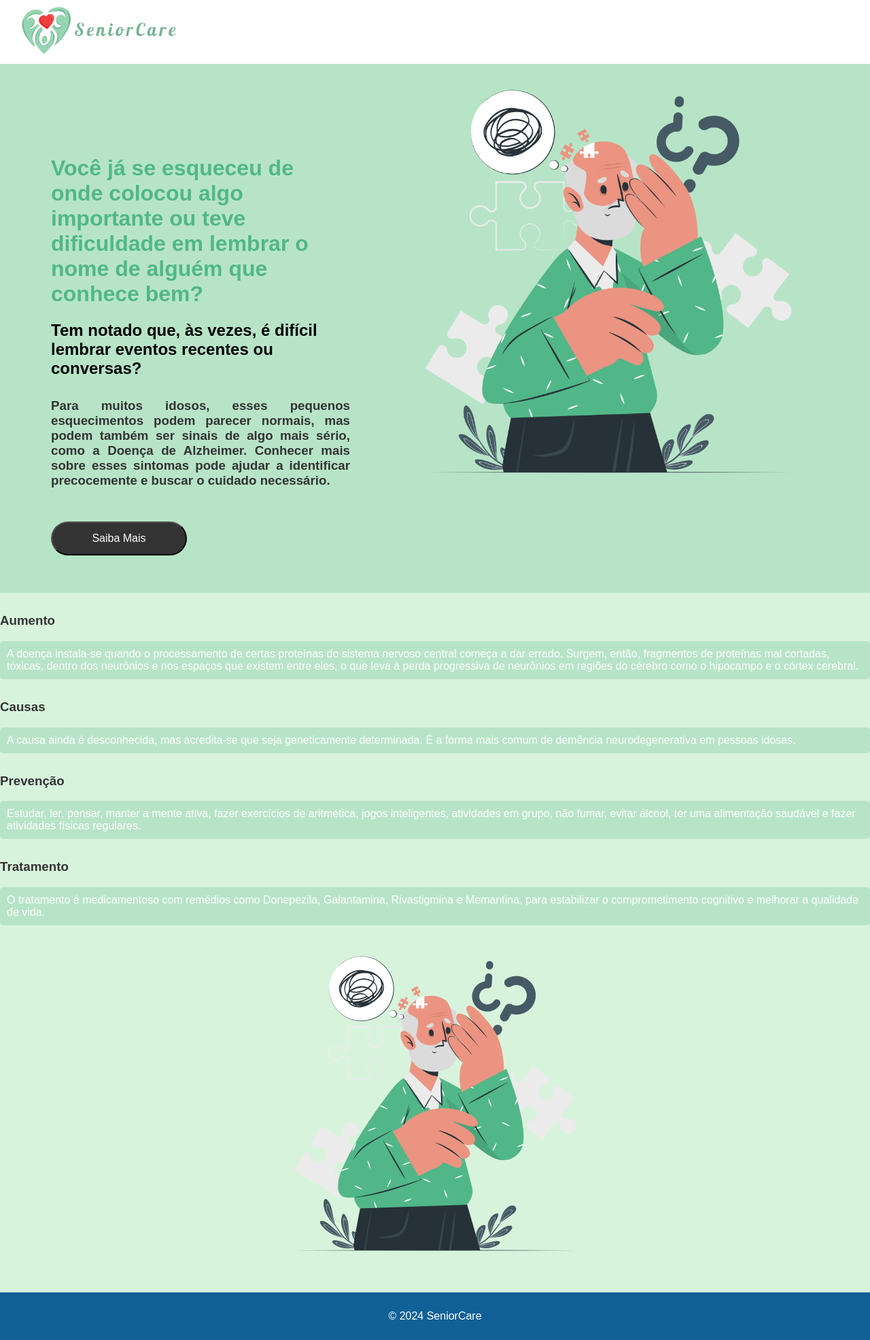
After one commit to VitorAntonioVieira/SeniorCare, a PHP site: page /saude/alzheimer.html in a window 1280 px wide. The commit adds this page. Shown: the whole page at 68% size. Run offline with PHP 8.4, Linux system fonts and the light colour scheme.

Commit message:
bjgfhdfgxxgfvv

```diff
--- /dev/null
+++ b/saude/alzheimer.html
@@ -0,0 +1,54 @@
+<!DOCTYPE html>
+<html lang="pt-BR">
+<head>
+    <meta charset="UTF-8">
+    <meta name="viewport" content="width=device-width, initial-scale=1.0">
+    <link rel="stylesheet" href="index.css">
+    <link rel="icon" href="img/logo.png" type="image/png">
+
+    <title>Senior Care</title>
+</head>
+<body>
+    <header>
+        <img id="logoheader" src="img/seniorcarelogo.png" alt="logo">
+    </header>
+    <div id="content1">
+        <div id="info">
+            <h1>Você já se esqueceu de onde colocou algo importante ou teve dificuldade em lembrar o nome de alguém que conhece bem?</h1>
+            <h2>Tem notado que, às vezes, é difícil lembrar eventos recentes ou conversas?</h2>
+            <h3 id="introdutorio">Para muitos idosos, esses pequenos esquecimentos podem parecer normais, mas podem também ser sinais de algo mais sério, como a Doença de Alzheimer. Conhecer mais sobre esses sintomas pode ajudar a identificar precocemente e buscar o cuidado necessário.</h3>
+            <button id="maisinfo" onclick="scrollToSection()">Saiba Mais</button>
+        </div>
+        <div id="imagem1">
+            <img id="alzheimer" src="img/alzheimer.png" alt="alzhaimer">
+        </div>
+    </div>
+
+    <h3 id="aumento">Aumento</h3>
+    <p class="highlight">A doença instala-se quando o processamento de certas proteínas do sistema nervoso central começa a dar errado. Surgem, então, fragmentos de proteínas mal cortadas, tóxicas, dentro dos neurônios e nos espaços que existem entre eles, o que leva à perda progressiva de neurônios em regiões do cérebro como o hipocampo e o córtex cerebral.</p>
+
+    <h3>Causas</h3>
+    <p class="highlight">A causa ainda é desconhecida, mas acredita-se que seja geneticamente determinada. É a forma mais comum de demência neurodegenerativa em pessoas idosas.</p>
+
+    <h3>Prevenção</h3>
+    <p class="highlight">Estudar, ler, pensar, manter a mente ativa, fazer exercícios de aritmética, jogos inteligentes, atividades em grupo, não fumar, evitar álcool, ter uma alimentação saudável e fazer atividades físicas regulares.</p>
+
+    <h3>Tratamento</h3>
+    <p class="highlight">O tratamento é medicamentoso com remédios como Donepezila, Galantamina, Rivastigmina e Memantina, para estabilizar o comprometimento cognitivo e melhorar a qualidade de vida.</p>
+
+    <div class="image-container">
+        <img src="img/alzheimer.png" alt="Tratamento do Alzheimer" class="standard-img" width="500px">
+    </div>
+
+    <footer>
+        <p>&copy; 2024 SeniorCare</p>
+    </footer>
+
+    <script>
+        function scrollToSection() {
+            const element = document.getElementById("aumento");
+            element.scrollIntoView({ behavior: "smooth" });
+        }
+    </script>
+</body>
+</html>
--- a/saude/index.css
+++ b/saude/index.css
@@ -7,10 +7,10 @@ body {
 }
 
 header {
-    background-color: #B7E4C7; /* Cor mais escura da paleta */
+   background-color: white;
     color: white;
-    padding: 20px;
-    text-align: center;
+    padding: 10px;
+    box-shadow: 0px 4px 8px rgba(0, 0, 0, 0.2);
 }
 
 .header-container {
@@ -33,12 +33,13 @@ section {
     box-shadow: 0 0 10px rgba(0, 0, 0, 0.1);
 }
 
-h1, h2 {
-    color: #05668D;
+ h1 {
+    color:#51b788;
+    margin-top: 80px;
 }
 
-h3 {
-    color: #05668D;
+h2 {
+    color: #000000;
     margin-top: 10px;
 }
 
@@ -59,20 +60,54 @@ h3 {
     max-width: 80%; /* Mesma largura para todas as imagens */
     height: auto;
     border-radius: 8px;
-    box-shadow: 0 0 10px rgba(0, 0, 0, 0.1);
+    box-shadow: 0 0 0px rgba(0, 0, 0, 0.1);
 }
 
 footer {
     background-color: #116198; /* Cor escura */
     color: white;
     text-align: center;
-    padding: 10px;
+    padding-top: 10px;
+    padding-bottom: 10px;
     position: relative; /* Mudança para evitar sobreposição */
     width: 100%;
     bottom: 0;
     margin-top: 20px;
 }
 
-.logo{
-    width: 500px;
+#logoheader{
+    height: 70px;
+    margin-left: 20px;
 }
+#content1{
+    width: 100%;
+    display: flex;
+    flex-direction: row;
+    background-color: #b7e4c7;
+}
+h1{
+    color: #51b788;
+}
+#info{
+    padding: 55px;
+    margin-left: 20px;
+    justify-content: center;
+    align-items: center;
+}
+#alzheimer{
+  margin-right: 60px;
+  height: 650px;
+}
+h3{
+    margin-top: 30px;
+    text-align: justify;
+}
+#maisinfo{
+    background-color: #333;
+    color: white;
+    height: 50px;
+    width: 200px;
+    margin-top: 30px;
+    border-radius: 25px;
+    font-size: medium   ;
+}
```
Also changed, not shown: saude/index.html (deleted, +0 -61 lines), saude/img/alzheimer.png, saude/img/alzheimericon.png (added), saude/img/logo.png (added).
